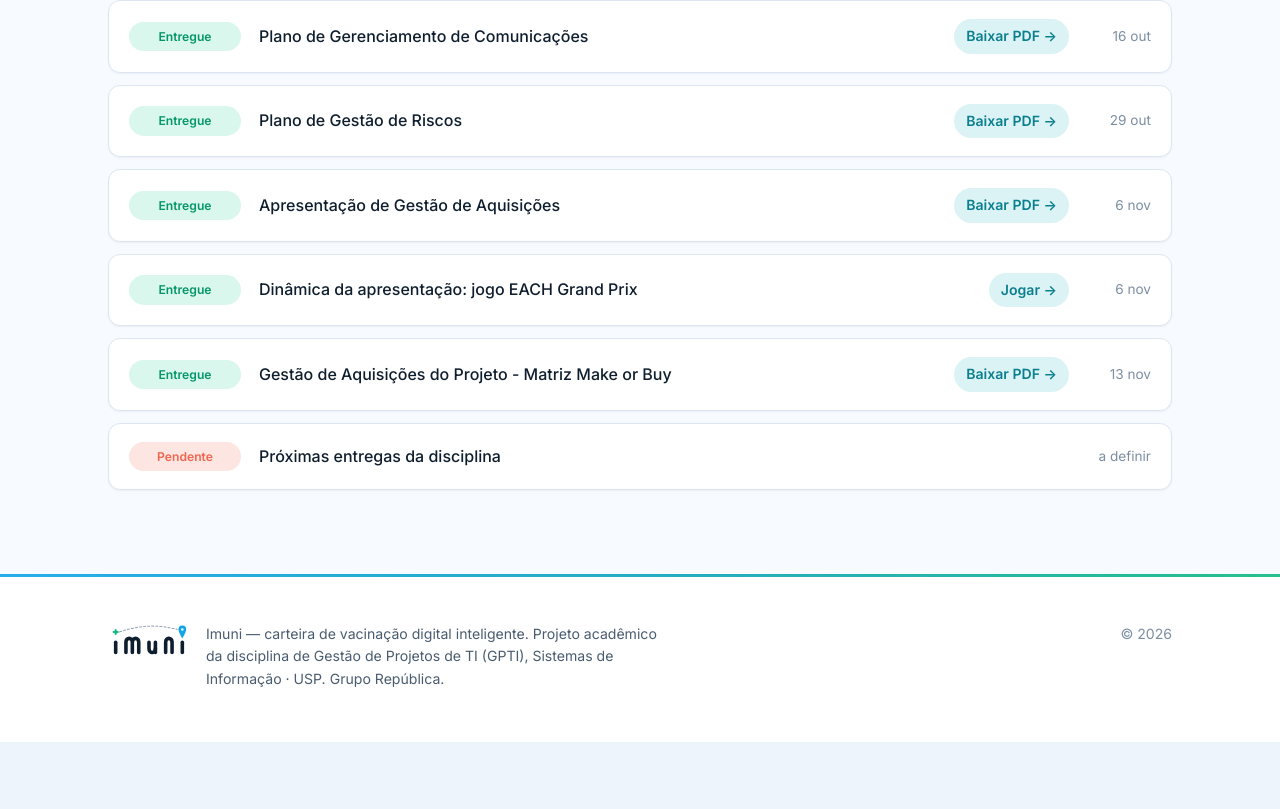
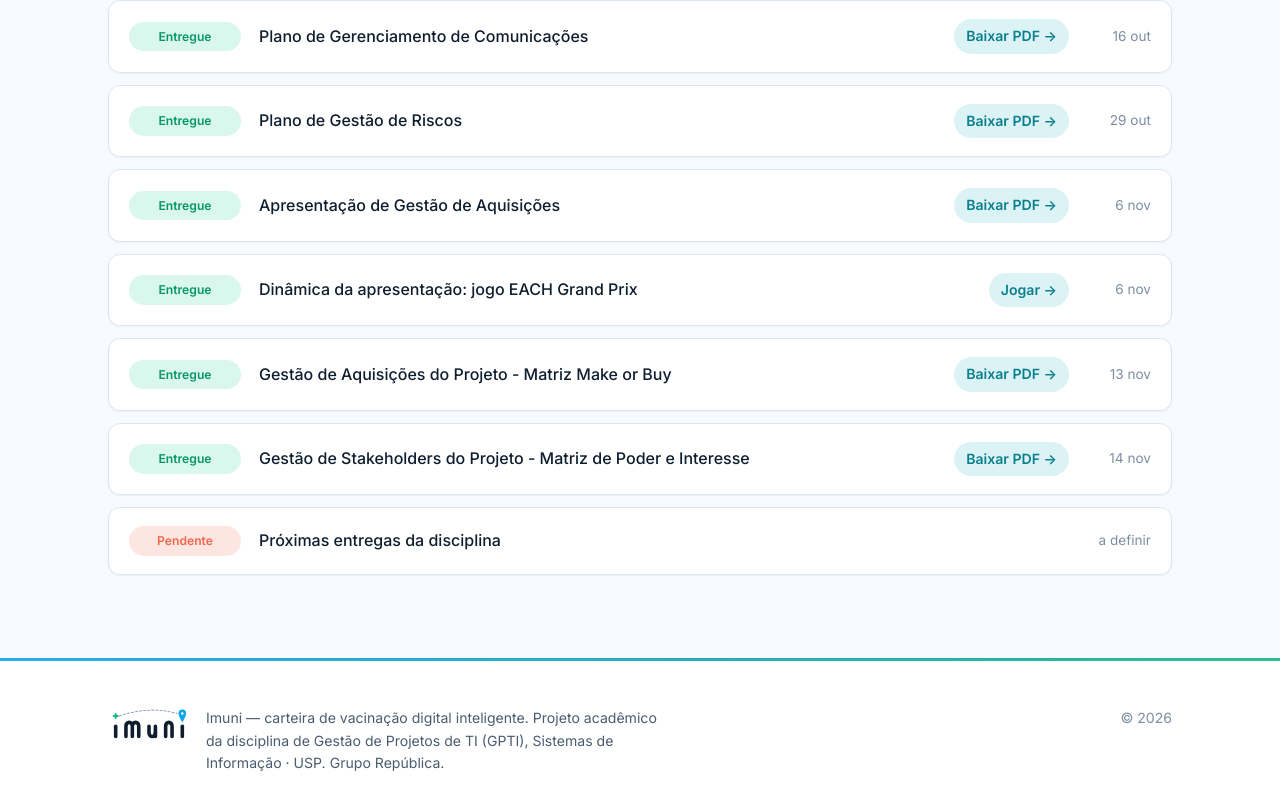
Before and after one commit to aguiar-diego/imuni, a React (Vite) app: page / in a window 1280 px wide. Shown: the part 5591-6400 px from the top of the page. Before the commit the page ends 6333 px from the top, so only its background shows below. Built offline with nearby package versions, Linux system fonts and the light colour scheme.

Commit message:
Adiciona Gestão de Stakeholders ao site.

```diff
--- a/src/components/Documentos.jsx
+++ b/src/components/Documentos.jsx
@@ -98,6 +98,13 @@ const DOCUMENTOS = [
     acao: 'Baixar PDF',
   },
   {
+    nome: 'Gestão de Stakeholders do Projeto - Matriz de Poder e Interesse',
+    data: '14 nov',
+    status: 'entregue',
+    href: `${BASE}docs/GSH.pdf`,
+    acao: 'Baixar PDF',
+  },
+  {
     nome: 'Próximas entregas da disciplina',
     data: 'a definir',
     status: 'pendente',
```
Also changed, not shown: 1 other file (tests, documents, lock files or other folders).
